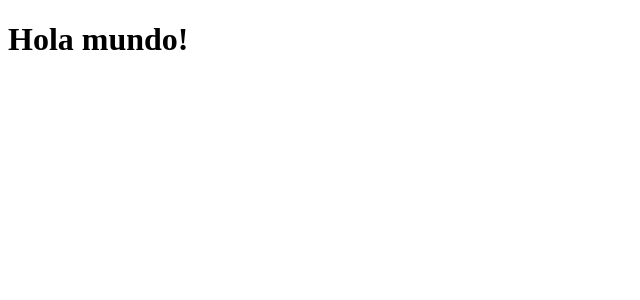
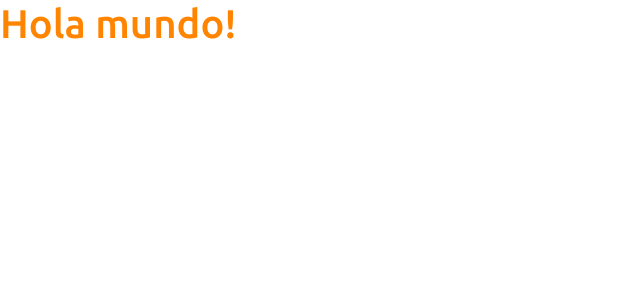
Before and after one commit to jfermin/projeto-sds4, a React (Create React App) app in the folder frontend/: page / in a window 1280 px wide. Shown: the top 300 px of the page, without its empty margins (0-640 px from the left). Built offline with nearby package versions, Linux system fonts and the light colour scheme.

Commit message:
Bootstrap

```diff
--- a/frontend/package.json
+++ b/frontend/package.json
@@ -3,6 +3,7 @@
   "version": "0.1.0",
   "private": true,
   "dependencies": {
+    "@popperjs/core": "^2.10.1",
     "@testing-library/jest-dom": "^5.11.4",
     "@testing-library/react": "^11.1.0",
     "@testing-library/user-event": "^12.1.10",
@@ -10,6 +11,7 @@
     "@types/node": "^12.0.0",
     "@types/react": "^17.0.0",
     "@types/react-dom": "^17.0.0",
+    "bootstrap": "^5.1.1",
     "react": "^17.0.2",
     "react-dom": "^17.0.2",
     "react-scripts": "4.0.3",
--- a/frontend/src/App.tsx
+++ b/frontend/src/App.tsx
@@ -1,7 +1,7 @@
 function App() {
   return (
     <div>
-      <h1>Hola mundo!</h1>
+      <h1 className="text-primary">Hola mundo!</h1>
     </div>
   );
 }
--- /dev/null
+++ b/frontend/src/assets/css/styles.css
@@ -0,0 +1,33 @@
+@import url('https://fonts.googleapis.com/css2?family=Ubuntu:wght@300;400;500;700&display=swap');
+:root {
+    --color-primary: #FF8400;
+}
+
+html,
+body {
+    height: 100%;
+    font-family: "Ubuntu", sans-serif;
+}
+
+#root {
+    display: flex;
+    flex-direction: column;
+    height: 100%;
+}
+
+.content {
+    flex: 1 0 auto;
+}
+
+.footer {
+    flex-shrink: 0;
+    text-align: center;
+}
+
+.bg-primary {
+    background-color: var(--color-primary) !important;
+}
+
+.text-primary {
+    color: var(--color-primary) !important;
+}
--- a/frontend/src/index.tsx
+++ b/frontend/src/index.tsx
@@ -1,5 +1,7 @@
 import React from 'react';
 import ReactDOM from 'react-dom';
+import 'bootstrap/dist/css/bootstrap.css';
+import 'assets/css/styles.css';
 import App from './App';
 
 ReactDOM.render(
```
Also changed, not shown: 1 other file (tests, documents, lock files or other folders).
